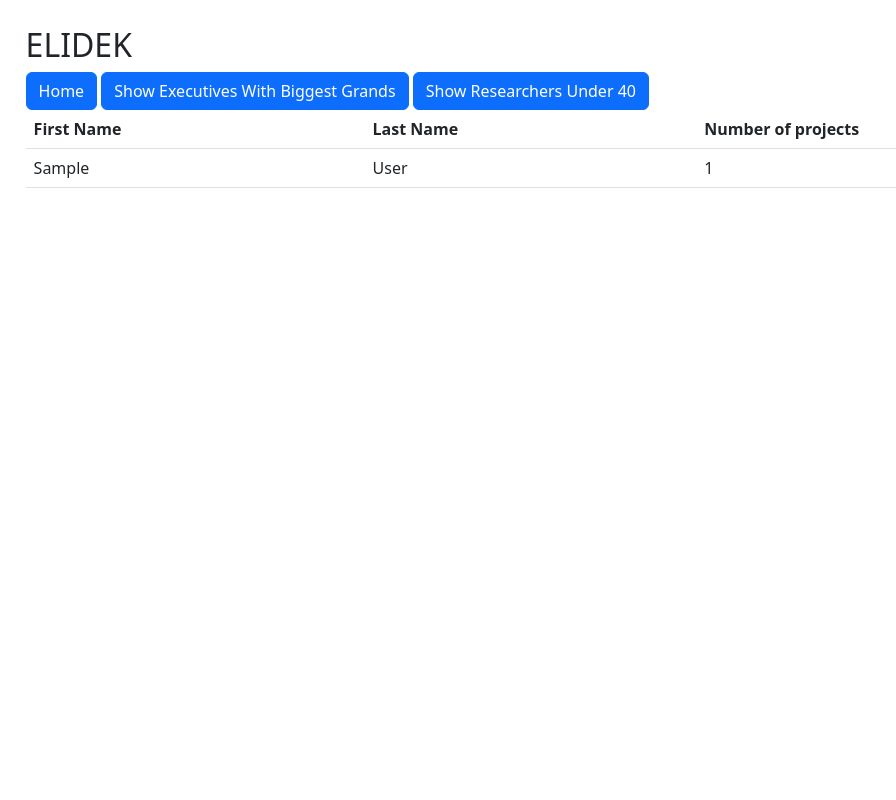
After one commit to dennisdef/dbproject1, a Flask app: page /under_40 in a window 1280 px wide. The commit adds this page. Shown: the whole page, without its empty margins (0-896 px from the left). Run offline with Flask 2, Linux system fonts and the light colour scheme; tables that the repository leaves empty hold one stand-in row (values such as "Sample post"); some libraries are stand-ins or nearby versions.

Commit message:
basic formating and buttons

```diff
--- a/dbproject/routes.py
+++ b/dbproject/routes.py
@@ -1,18 +1,38 @@
 from flask import Flask, render_template
 from flask_mysqldb import MySQL
-from dbproject import db,app
+from dbproject import db, app
+
 
 @app.route("/")
 def index():
+    return render_template('index.html')
+    ## cur = db.connection.cursor()
+    ##cur.execute("select r_id, first_name, last_name from researcher ")
+    ##column_names = [i[0] for i in cur.description]
+    ##res = [dict(zip(column_names, entry)) for entry in cur.fetchall()]
+    # cur.close()
+
+
+@app.route("/executives")
+def executives():
     cur = db.connection.cursor()
-    cur.execute("select r_id, first_name, last_name from researcher ")
+    cur.execute(
+        "select e.name,p.amount from executive e inner join project p on p.ex_id = e.ex_id order by p.amount desc limit 5")
     column_names = [i[0] for i in cur.description]
     res = [dict(zip(column_names, entry)) for entry in cur.fetchall()]
     cur.close()
-    return render_template('index.html',
-            names = res)
+    return render_template('ex.html',
+                           executives=res
+                           )
 
 
-@app.route("/hello")
-def hello():
-    return ("Hello World!")
+@app.route("/under_40")
+def under_40():
+    cur = db.connection.cursor()
+    cur.execute("select r.first_name, r.last_name, count(r.r_id) as r_number from researcher r inner join works w on w.r_id = r.r_id WHERE TIMESTAMPDIFF(year, CURDATE(), r.birth_date) < 40 group by r.r_id")
+    column_names = [i[0] for i in cur.description]
+    res = [dict(zip(column_names, entry)) for entry in cur.fetchall()]
+    cur.close()
+    return render_template('under_40.html',
+                           researchers=res
+                           )
--- a/dbproject/templates/base.html
+++ b/dbproject/templates/base.html
@@ -6,7 +6,11 @@
     <link href="https://cdn.jsdelivr.net/npm/bootstrap@5.2.0-beta1/dist/css/bootstrap.min.css" rel="stylesheet" integrity="sha384-0evHe/X+R7YkIZDRvuzKMRqM+OrBnVFBL6DOitfPri4tjfHxaWutUpFmBp4vmVor" crossorigin="anonymous">
     <title>Document</title>
 </head>
-<body>
+<body style="padding: 2%;">
+    <h2 class = "center">ELIDEK</h2>
+    <a class="btn btn-primary" id="show-btn" href="/">Home</a>
+    <a class="btn btn-primary" id="show-btn" href="/executives">Show Executives With Biggest Grands</a>
+    <a class="btn btn-primary" id="show-btn" href="/under_40">Show Researchers Under 40</a>
     {% block content %}
     {% endblock content %}
 </body>
--- /dev/null
+++ b/dbproject/templates/under_40.html
@@ -0,0 +1,19 @@
+{% extends "base.html" %}
+{% block content %}
+<table class = "table">
+    <tr>
+        <th>First Name</th>
+        <th>Last Name</th>
+        <th>Number of projects</th>
+    </tr>
+    {% for r in researchers %}
+    <tr>
+        <td>{{r.first_name}}</td>
+        <td>
+            {{r.last_name}}
+        </td>
+        <td>{{r.r_number}}</td>
+    </tr>
+    {%endfor%}
+</table>
+{% endblock content %}
```
Also changed, not shown: dbproject/templates/ex.html (added, +17 -0 lines), dbproject/templates/index.html (+1 -18 lines).
